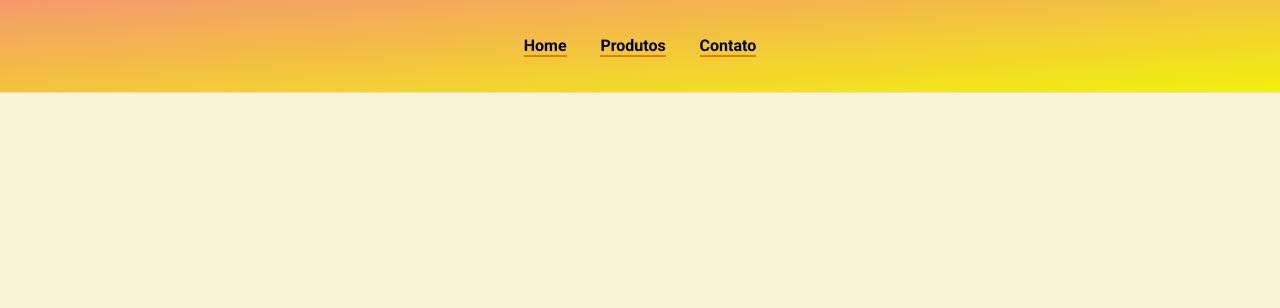
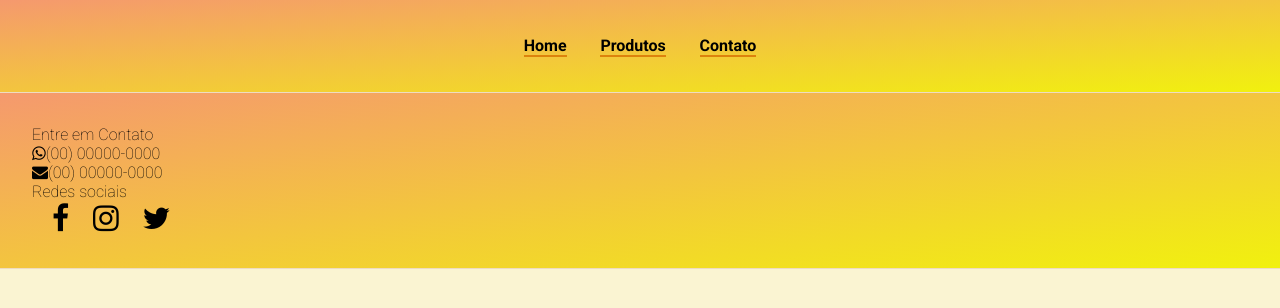
Before and after one commit to Sara01romao/Natal-HTML-CSS-pratica, a plain HTML site: page index.html in a window 1280 px wide. Drawn offline with Linux system fonts and the light colour scheme.

Commit message:
footer v1

```diff
--- a/index.html
+++ b/index.html
@@ -3,6 +3,7 @@
 <head>
     <meta charset="UTF-8">
     <meta name="viewport" content="width=device-width, initial-scale=1.0">
+    <link rel="stylesheet" href="https://cdnjs.cloudflare.com/ajax/libs/font-awesome/4.7.0/css/font-awesome.min.css">
     <link rel="stylesheet" href="style.css">
     <title>Home</title>
 </head>
@@ -20,6 +21,26 @@
 
 
 
+    <footer>
+        <div>
+            <p>Entre em Contato </p>
+
+            <p><i class="fa fa-whatsapp"></i>(00) 00000-0000</p>
+            <p><i class="fa fa-envelope"></i>(00) 00000-0000</p>
+
+
+        </div>
+        <div>
+            <p>Redes sociais </p>
+
+            <a href="#"> <i class="fa fa-facebook"></i></a>
+            <a href="#"> <i class="fa fa-instagram"></i></a>
+            <a href="#"> <i class="fa fa-twitter"></i></a>
+
+        </div>
+    </footer>
+
+
 
 </body>
 </html>
--- a/style.css
+++ b/style.css
@@ -13,7 +13,7 @@ body{
   font-family: 'Roboto', sans-serif;
 }
 
-header{
+header, footer{
     padding: 32px;
     background: linear-gradient(to bottom right, rgb(245, 153, 110), rgb(241, 241, 14));
     border-bottom: 1px solid #eedcc1;
@@ -38,3 +38,13 @@ header div a:hover{
     color: white;
     transition: color 500ms;
 }
+
+i{
+
+    color: black;
+}
+
+footer a {
+    font-size: 30px;
+    margin-left: 20px;
+}
```
